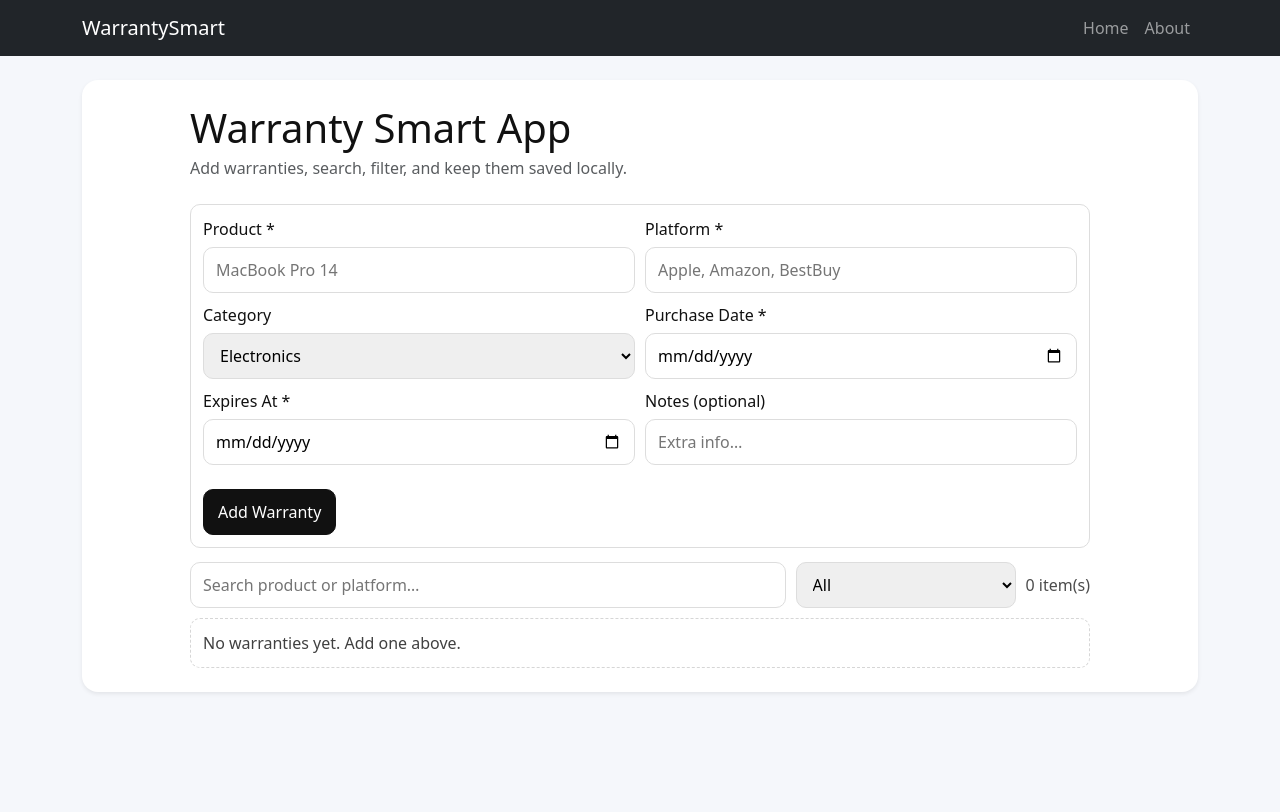
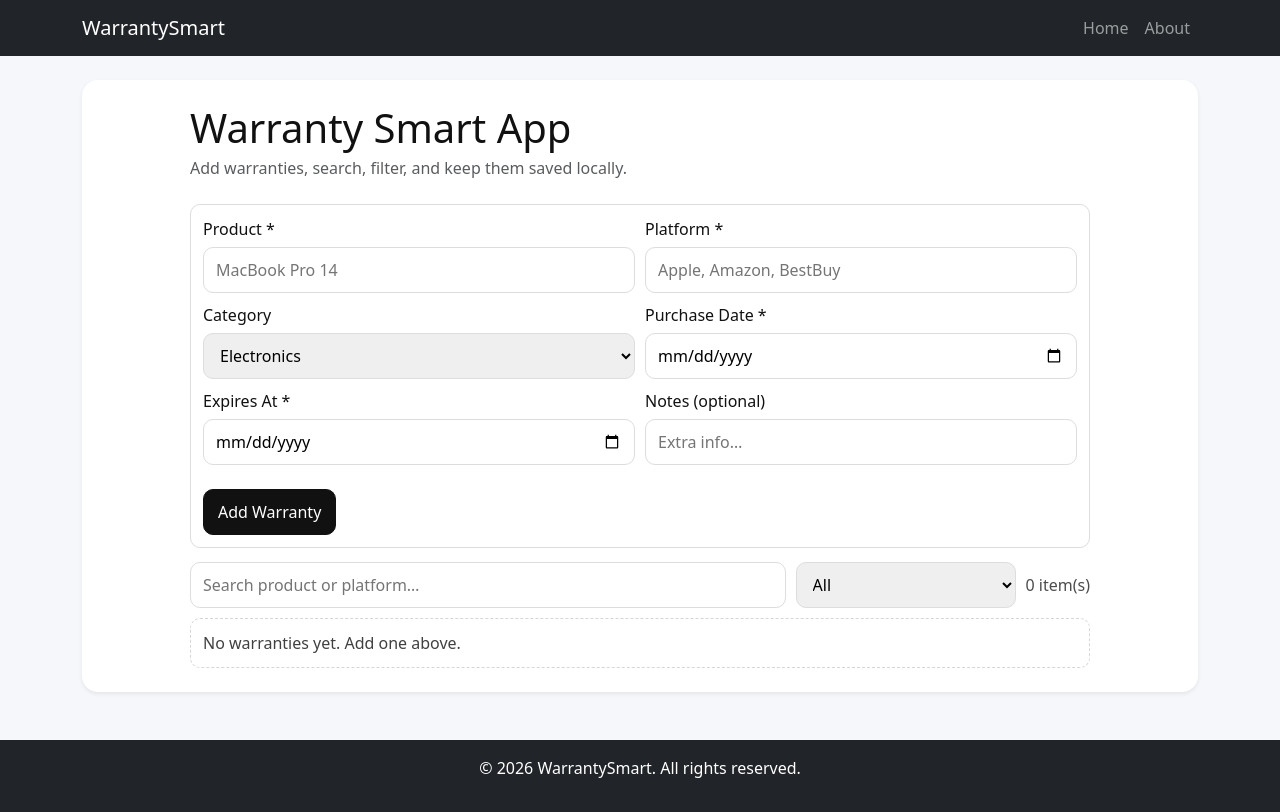
Before and after one commit to gkurkjian/WarranySmartApp, a Next.js app: page / in a window 1280 px wide. Built offline with nearby package versions, Linux system fonts and the light colour scheme.

Commit message:
seventh commit: implemented footer for the app, later will fix the positioning properly

```diff
--- /dev/null
+++ b/components/Footer.js
@@ -0,0 +1,16 @@
+import React from "react";
+import { Container, Row, Col } from "react-bootstrap";
+
+export default function Footer() {
+    return (
+        <footer className="ms-auto mt-4 py-3 bg-dark text-white">
+            <Container>
+                <Row>
+                    <Col className="text-center">
+                        <p>&copy; {new Date().getFullYear()} WarrantySmart. All rights reserved.</p>
+                    </Col>
+                </Row>
+            </Container>
+        </footer>
+    )
+}
--- a/pages/_app.js
+++ b/pages/_app.js
@@ -1,6 +1,7 @@
 import "bootstrap/dist/css/bootstrap.min.css";
 import "../styles/globals.css";
 import CostumeNavBar from "../components/CostumeNavBar";
+import Footer from "@/components/Footer";
 
 export default function App({ Component, pageProps }) {
   return (
@@ -9,6 +10,7 @@ export default function App({ Component, pageProps }) {
       <div className="container py-4">
         <Component {...pageProps} />
       </div>
+      <Footer />
     </>
   );
 }
--- a/pages/index.js
+++ b/pages/index.js
@@ -2,6 +2,7 @@ import { useEffect, useMemo, useState } from "react";
 import WarrantyForm from "../components/WarrantyForm";
 import FiltersBar from "../components/FiltersBar";
 import WarrantyList from "../components/WarrantyList";
+import Footer from "../components/Footer";
 
 const STORAGE_KEY = "warranty_items_v1";
 const CATEGORIES = ["All", "Electronics", "Appliances", "Furniture", "Automotive", "Other"];
```
